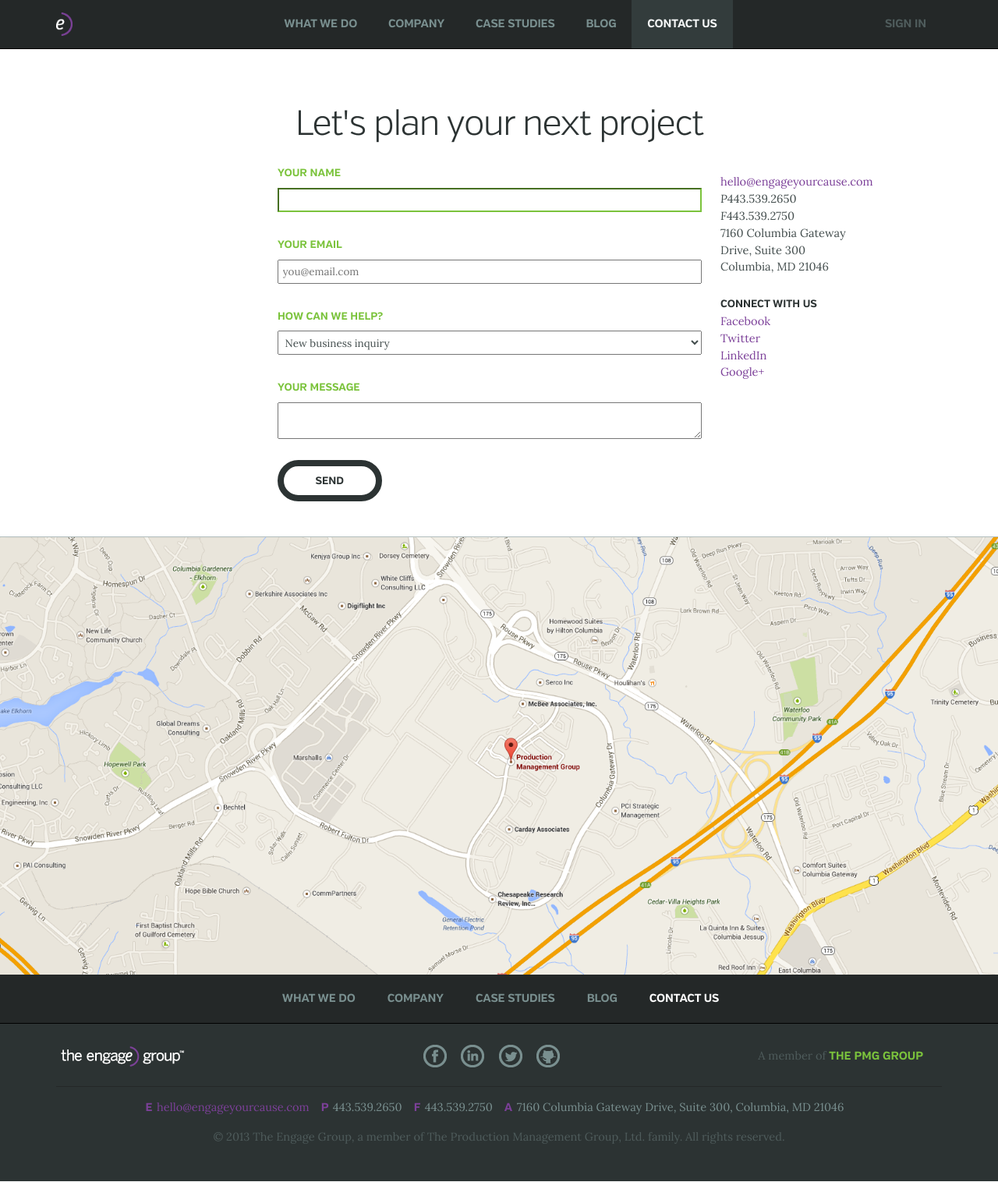
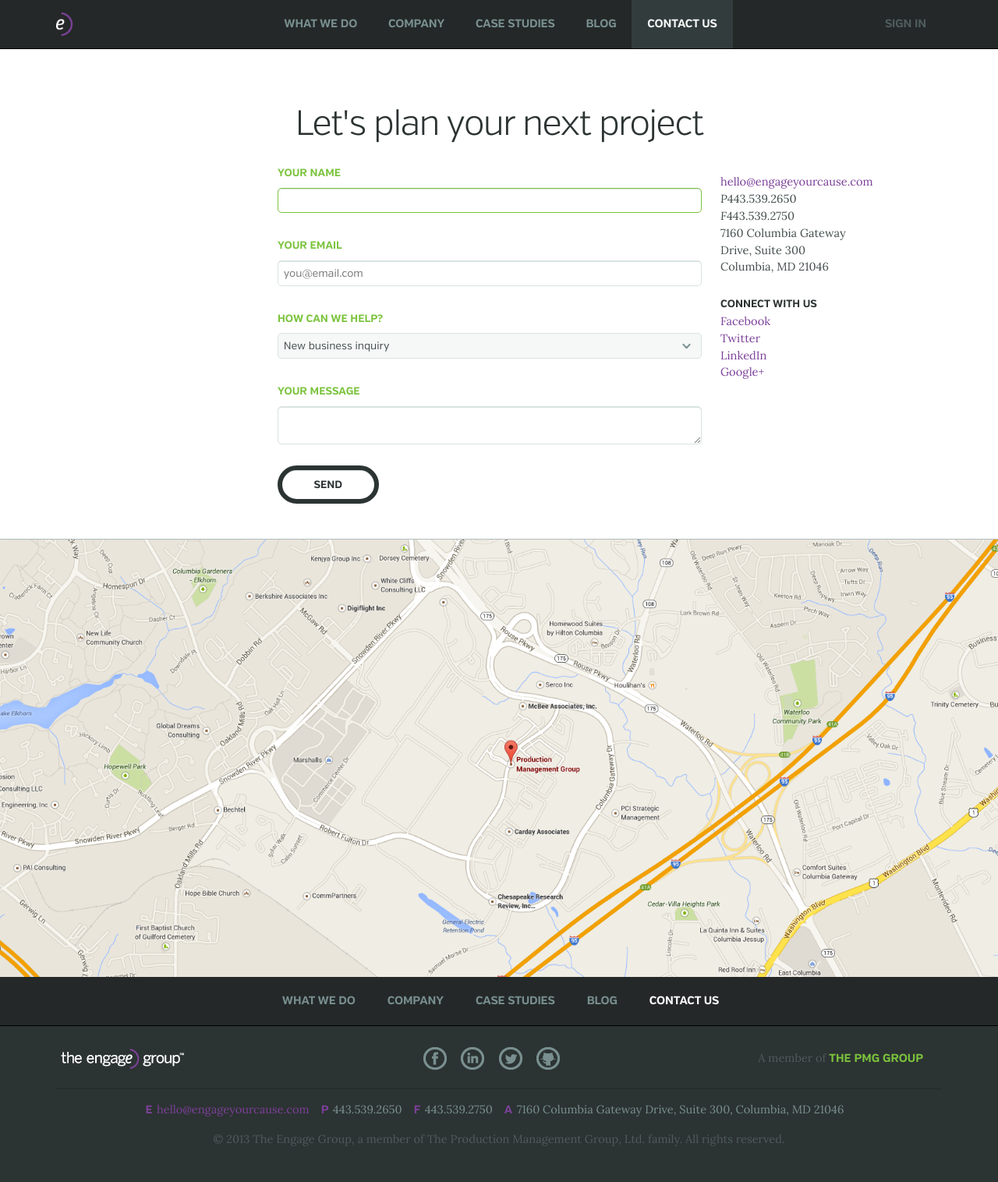
Before and after one commit to jayperryworks/engage, a Jekyll site: the page built from contact.html, in a window 1280 px wide. Shown: the whole page at 78% size. Built offline with Jekyll 4.4.1, drawn with Linux system fonts in a browser that asks for light colours; nearby versions of some CDN libraries; Markdown is read by kramdown in place of the engine named in the settings.

Commit message:
form styling cleanup

```diff
--- a/_preprocess/sass/modules/_buttons.scss
+++ b/_preprocess/sass/modules/_buttons.scss
@@ -9,7 +9,7 @@
   padding: em(12) em(36);
   border-radius: em(100);
   background: white;
-  border: $border-weight--thick solid $gray--dark;
+  border: 6px solid $gray--dark;
   color: $color-text--headline;
   text-transform: uppercase;
 
--- a/assets/css/app.css
+++ b/assets/css/app.css
@@ -1009,7 +1009,7 @@ table {
  * Hide visually and from screenreaders, but maintain layout
  */
 /* line 97, ../../_preprocess/sass/core/_settings.scss */
-a, .button, .carousel-thumbs li, .tooltip-bottom, .tooltip-left, .tooltip-top, [role="search"].large > input[type="search"], [role="search"].large > input[type="text"] {
+input, textarea, select, a, .button, .carousel-thumbs li, .tooltip-bottom, .tooltip-left, .tooltip-top, [role="search"].large > input[type="search"], [role="search"].large > input[type="text"] {
   -webkit-transition: all 0.2s ease-in;
   -moz-transition: all 0.2s ease-in false;
   -o-transition: all 0.2s ease-in false;
@@ -1116,53 +1116,88 @@ fieldset {
 }
 
 /* line 98, ../../_preprocess/sass/core/_base.scss */
-input {
+input, textarea, select {
   -webkit-box-sizing: border-box;
   -moz-box-sizing: border-box;
   box-sizing: border-box;
+  padding: 0.5em;
+  border-radius: 5px;
+  box-shadow: inset 0 1px #d9e2e2;
+  border: 1px solid #d9e2e2;
   text-shadow: none;
 }
-/* line 102, ../../_preprocess/sass/core/_base.scss */
-input:focus {
+/* line 108, ../../_preprocess/sass/core/_base.scss */
+input:hover, textarea:hover, select:hover {
+  border-color: #aec0c0;
+}
+/* line 112, ../../_preprocess/sass/core/_base.scss */
+input:focus, textarea:focus, select:focus {
   outline: 0;
   outline: thin dotted \9;
   /* IE6-9 */
   border-color: #7bc33c;
 }
 
-/* line 109, ../../_preprocess/sass/core/_base.scss */
+/* line 119, ../../_preprocess/sass/core/_base.scss */
 input[type="search"] {
   -webkit-box-sizing: border-box;
   -moz-box-sizing: border-box;
   box-sizing: border-box;
   -webkit-appearance: none;
+  border-radius: 100px;
+  box-shadow: inset 0 1px #d9e2e2;
+}
+/* line 126, ../../_preprocess/sass/core/_base.scss */
+input[type="search"]:hover {
+  border-color: #aec0c0;
+}
+/* line 130, ../../_preprocess/sass/core/_base.scss */
+input[type="search"]:focus {
+  outline: 0;
+  outline: thin dotted \9;
+  /* IE6-9 */
+  border-color: #7bc33c;
 }
 
 /*
  * Allow only vertical resizing of textareas.
  */
-/* line 118, ../../_preprocess/sass/core/_base.scss */
+/* line 141, ../../_preprocess/sass/core/_base.scss */
 textarea {
   resize: vertical;
 }
+/* line 144, ../../_preprocess/sass/core/_base.scss */
+textarea:focus {
+  outline: 0;
+  outline: thin dotted \9;
+  /* IE6-9 */
+  border-color: #7bc33c;
+}
+
+/* line 151, ../../_preprocess/sass/core/_base.scss */
+select {
+  -webkit-appearance: none !important;
+  box-shadow: none;
+  background: #f6f8f8 url("../images/icon-arrow-down--gray.png") center right 1em no-repeat;
+}
 
 /*
  * Reset lists that appear in nav elements
  */
-/* line 126, ../../_preprocess/sass/core/_base.scss */
+/* line 161, ../../_preprocess/sass/core/_base.scss */
 nav ul, nav li {
   margin: 0;
   padding: 0;
   list-style: none;
 }
 
-/* line 132, ../../_preprocess/sass/core/_base.scss */
+/* line 167, ../../_preprocess/sass/core/_base.scss */
 p {
   text-align: left;
   color: black;
 }
 
-/* line 141, ../../_preprocess/sass/core/_base.scss */
+/* line 176, ../../_preprocess/sass/core/_base.scss */
 .browsehappy {
   margin: 0.2em 0;
   background: #ccc;
@@ -1667,14 +1702,14 @@ p {
 }
 
 /* line 90, ../../_preprocess/sass/core/_fonts.scss */
-h1, .h1, h2, .h2, .masthead > h1, .carousel-slide.full_bleed .title h3, [role="search"].large > input[type="search"], [role="search"].large > input[type="text"], h1 strong, .h1 strong, h1 > .subhead, h3, .h3, h4, .h4, h5, .h5, .tabs.vertical a, [role="navigation"].local.vertical a, h6, .h6, .contact > label, .masthead > .login, [role="navigation"].global .global-item, [role="navigation"].global > .login, dl dt, .read_more, [role="banner"].global, .masthead > h1 > strong, .button, [role="navigation"].global, [role="navigation"].secondary.horizontal a, .footer-brand .brand-group a, .footer-contact dt, dl, .meta-post, [role="navigation"].jump li a, .meta-post li, .meta-post dd, .meta-post-author, .tooltip-bottom, .tooltip-left, .tooltip-top {
+input, textarea, select, input[type="search"], h1, .h1, h2, .h2, .masthead > h1, .carousel-slide.full_bleed .title h3, [role="search"].large > input[type="search"], [role="search"].large > input[type="text"], h1 strong, .h1 strong, h1 > .subhead, h3, .h3, h4, .h4, h5, .h5, .tabs.vertical a, [role="navigation"].local.vertical a, h6, .h6, .contact > label, .masthead > .login, [role="navigation"].global .global-item, [role="navigation"].global > .login, dl dt, .read_more, [role="banner"].global, .masthead > h1 > strong, .button, [role="navigation"].global, [role="navigation"].secondary.horizontal a, .footer-brand .brand-group a, .footer-contact dt, dl, .meta-post, [role="navigation"].jump li a, .meta-post li, .meta-post dd, .meta-post-author, .tooltip-bottom, .tooltip-left, .tooltip-top {
   font-family: "verb-regular", "Helvetica Neue", Helvetica, Arial, sans-serif;
   font-weight: normal;
   font-style: normal;
 }
 
 /* line 96, ../../_preprocess/sass/core/_fonts.scss */
-h1, .h1, h2, .h2, .masthead > h1, .carousel-slide.full_bleed .title h3, [role="search"].large > input[type="search"], [role="search"].large > input[type="text"] {
+input[type="search"], h1, .h1, h2, .h2, .masthead > h1, .carousel-slide.full_bleed .title h3, [role="search"].large > input[type="search"], [role="search"].large > input[type="text"] {
   font-family: "verb-light", "Helvetica Neue", Helvetica, Arial, sans-serif;
 }
 
@@ -1684,7 +1719,7 @@ h1 strong, .h1 strong, h1 > .subhead, h3, .h3, h4, .h4, h5, .h5, .tabs.vertical
 }
 
 /* line 109, ../../_preprocess/sass/core/_fonts.scss */
-.has-pullquote:before, figcaption, p, li, ol, small, .caption, [role="navigation"] .secondary-item, [role="navigation"].secondary.horizontal a, .social.vertical, .footer-contact dd, .contact > input:not([type=submit]):not([type=file]), .contact > select, .contact > textarea {
+.has-pullquote:before, figcaption, p, li, ol, small, .caption, [role="navigation"] .secondary-item, [role="navigation"].secondary.horizontal a, .social.vertical, .footer-contact dd {
   font-family: "Lora", Georgia, Cambria, "Times New Roman", Times, serif;
   font-weight: 400;
   font-style: normal;
@@ -2377,7 +2412,7 @@ header.local .masthead > strong, .header.local .masthead > strong {
   padding: 0.75em 2.25em;
   border-radius: 6.25em;
   background: white;
-  border: 8px solid #2c3333;
+  border: 6px solid #2c3333;
   color: #2c3333;
   text-transform: uppercase;
 }
@@ -4126,7 +4161,7 @@ footer.local .grid p, footer.local .grid .read_more {
   margin-top: 2.25rem;
 }
 
-/* line 4, ../../_preprocess/sass/modules/_forms.scss */
+/* line 10, ../../_preprocess/sass/modules/_forms.scss */
 [role="search"].large {
   margin-top: 40px;
   margin-top: 2.5rem;
@@ -4135,7 +4170,7 @@ footer.local .grid p, footer.local .grid .read_more {
   padding-bottom: 1px;
   overflow: hidden;
 }
-/* line 12, ../../_preprocess/sass/modules/_forms.scss */
+/* line 18, ../../_preprocess/sass/modules/_forms.scss */
 [role="search"].large > input[type="search"], [role="search"].large > input[type="text"] {
   font-size: 20px;
   font-size: 1.25rem;
@@ -4143,17 +4178,10 @@ footer.local .grid p, footer.local .grid .read_more {
   overflow: hidden;
   width: 100%;
   padding: 0.5em 1.5em 0.5em 2.8em;
-  border: 1px solid #d9e2e2;
-  border-radius: 100px;
-  box-shadow: inset 0 1px #d9e2e2;
   background: url("../images/icon-search.png") 1em center no-repeat;
 }
-/* line 25, ../../_preprocess/sass/modules/_forms.scss */
-[role="search"].large > input[type="search"]:focus, [role="search"].large > input[type="text"]:focus {
-  border: 1px solid #7bc33c;
-}
-
-/* line 31, ../../_preprocess/sass/modules/_forms.scss */
+
+/* line 37, ../../_preprocess/sass/modules/_forms.scss */
 .contact {
   width: 100%;
   float: right;
@@ -4164,7 +4192,7 @@ footer.local .grid p, footer.local .grid .read_more {
   text-align: left;
 }
 @media (min-width: 48em) {
-  /* line 31, ../../_preprocess/sass/modules/_forms.scss */
+  /* line 37, ../../_preprocess/sass/modules/_forms.scss */
   .contact {
     width: 66.66667%;
     float: left;
@@ -4175,7 +4203,7 @@ footer.local .grid p, footer.local .grid .read_more {
   }
 }
 @media (min-width: 62.5em) {
-  /* line 31, ../../_preprocess/sass/modules/_forms.scss */
+  /* line 37, ../../_preprocess/sass/modules/_forms.scss */
   .contact {
     width: 50%;
     float: left;
@@ -4185,18 +4213,16 @@ footer.local .grid p, footer.local .grid .read_more {
     padding-right: 24px;
   }
 }
-/* line 47, ../../_preprocess/sass/modules/_forms.scss */
+/* line 53, ../../_preprocess/sass/modules/_forms.scss */
 .contact > input:not([type=submit]):not([type=file]), .contact > select, .contact > textarea {
   font-size: 12px;
   font-size: 0.75rem;
   margin: 6px 0 24px 0;
   margin: 0.375rem 0 1.5rem 0;
-  padding: 4px;
-  padding: 0.25rem;
   display: block;
   width: 100%;
 }
-/* line 57, ../../_preprocess/sass/modules/_forms.scss */
+/* line 63, ../../_preprocess/sass/modules/_forms.scss */
 .contact > input[type="submit"] {
   display: -moz-inline-stack;
   display: inline-block;
--- a/contact.html
+++ b/contact.html
@@ -23,7 +23,7 @@ active: contact
 			</select>
 
 			<label class="secondary" for="form-contact-message">Your message</label>
-			<textarea placeholder=""></textarea>
+			<textarea id="form-contact-message" name="form-contact-message"></textarea>
 
 			<input type="submit" class="button" value="Send" />
 		</form>
```
Also changed, not shown: _preprocess/sass/core/_base.scss (+36 -1 lines), _preprocess/sass/modules/_forms.scss (+14 -8 lines), assets/images/icon-arrow-down--gray.png (added), 3 other files.
